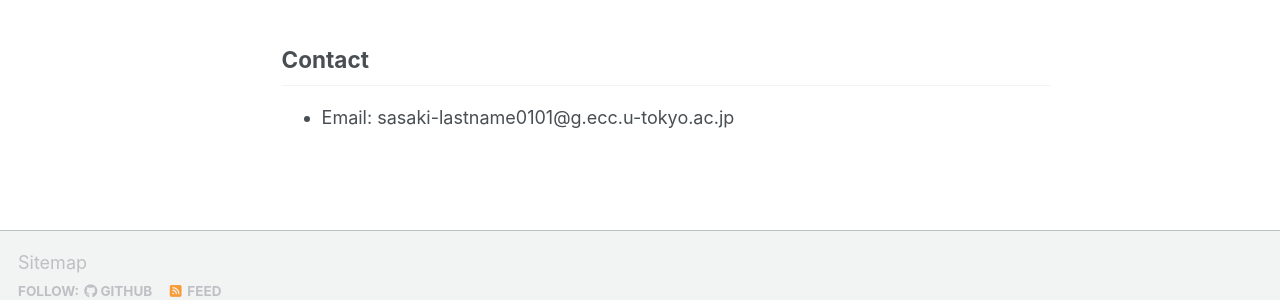
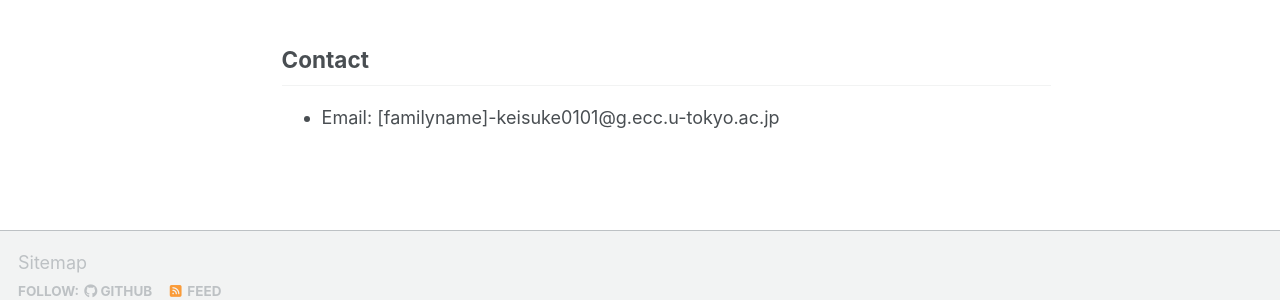
Before and after one commit to ksasaki-stats/ksasaki-stats.github.io, a Jekyll site: the page built from _pages/about.md, in a window 1280 px wide and 1106 px high. Shown: the part 738-1038 px from the top of the window. Built offline with Jekyll 4.4.1, drawn with Linux system fonts in a browser that asks for light colours; a script bundle is joined from its source files by our own code; library files that are not in the unit come from our copies.

Commit message:
Update about.md

```diff
--- a/_pages/about.md
+++ b/_pages/about.md
@@ -29,4 +29,4 @@ My advisor is Professor [Yasuhiro Omori](https://sites.google.com/view/omori-sta
 
 ## Contact
 
-- Email: sasaki-lastname0101@g.ecc.u-tokyo.ac.jp
+- Email: [familyname]-keisuke0101@g.ecc.u-tokyo.ac.jp
```
